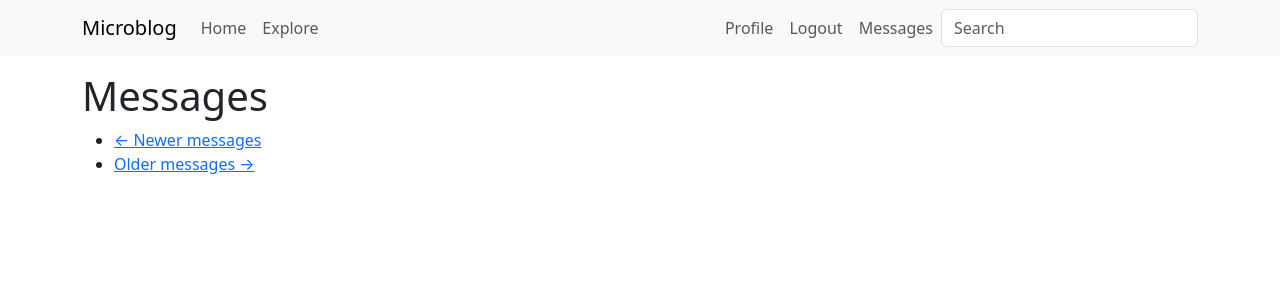
After one commit to SafanAbbasi/microblog, a Flask app: page /messages in a window 1280 px wide. The commit adds this page. Shown: the top 300 px of the page. Run offline with Flask 3, Linux system fonts and the light colour scheme; the visitor is signed in with stand-in values (Sample User, id 1); data comes from the database, SQL or seed files in the repository; data that the repository does not hold is empty; some libraries are stand-ins or nearby versions.

Commit message:
add support for message and private messages

```diff
--- a/app/main/forms.py
+++ b/app/main/forms.py
@@ -43,3 +43,8 @@ class SearchForm(FlaskForm):
         if 'meta' not in kwargs:
             kwargs['meta'] = {'csrf': False}
         super(SearchForm, self).__init__(*args, **kwargs)
+
+class MessageForm(FlaskForm):
+    message = TextAreaField(_l('Message'), validators=[
+        DataRequired(), Length(min=0, max=140)])
+    submit = SubmitField(_l('Submit'))
--- a/app/main/routes.py
+++ b/app/main/routes.py
@@ -13,6 +13,8 @@ from app.main import bp
 from app.main.forms import SearchForm
 from flask import send_from_directory, current_app
 import os
+from app.main.forms import MessageForm
+from app.models import Message
 
 @bp.before_app_request
 def before_request():
@@ -184,3 +186,38 @@ def user_popup(username):
     user = db.first_or_404(sa.select(User).where(User.username == username))
     form = EmptyForm()
     return render_template('user_popup.html', user=user, form=form)
+
+
+
+@bp.route('/send_message/<recipient>', methods=['GET', 'POST'])
+@login_required
+def send_message(recipient):
+    user = db.first_or_404(sa.select(User).where(User.username == recipient))
+    form = MessageForm()
+    if form.validate_on_submit():
+        msg = Message(author=current_user, recipient=user,
+                      body=form.message.data)
+        db.session.add(msg)
+        db.session.commit()
+        flash(_('Your message has been sent.'))
+        return redirect(url_for('main.user', username=recipient))
+    return render_template('send_message.html', title=_('Send Message'),
+                           form=form, recipient=recipient)
+
+@bp.route('/messages')
+@login_required
+def messages():
+    current_user.last_message_read_time = datetime.now(timezone.utc)
+    db.session.commit()
+    page = request.args.get('page', 1, type=int)
+    query = current_user.messages_received.select().order_by(
+        Message.timestamp.desc())
+    messages = db.paginate(query, page=page,
+                           per_page=current_app.config['POSTS_PER_PAGE'],
+                           error_out=False)
+    next_url = url_for('main.messages', page=messages.next_num) \
+        if messages.has_next else None
+    prev_url = url_for('main.messages', page=messages.prev_num) \
+        if messages.has_prev else None
+    return render_template('messages.html', messages=messages.items,
+                           next_url=next_url, prev_url=prev_url)
--- a/app/models.py
+++ b/app/models.py
@@ -44,6 +44,19 @@ class User(UserMixin, db.Model):
         secondaryjoin=(followers.c.follower_id == id),
         back_populates='following')
 
+    last_message_read_time: so.Mapped[Optional[datetime]]
+
+    messages_sent: so.WriteOnlyMapped['Message'] = so.relationship(
+        foreign_keys='Message.sender_id', back_populates='author')
+    messages_received: so.WriteOnlyMapped['Message'] = so.relationship(
+        foreign_keys='Message.recipient_id', back_populates='recipient')
+
+    def unread_message_count(self):
+        last_read_time = self.last_message_read_time or datetime(1900, 1, 1)
+        query = sa.select(Message).where(Message.recipient == self,
+                                         Message.timestamp > last_read_time)
+        return db.session.scalar(sa.select(sa.func.count()).select_from(
+            query.subquery()))
     def set_password(self, password):
         self.password_hash = generate_password_hash(password)
 
@@ -172,3 +185,23 @@ class Post(SearchableMixin, db.Model):
         return '<Post {}>'.format(self.body)
 
     __searchable__ = ['body']
+
+class Message(db.Model):
+    id: so.Mapped[int] = so.mapped_column(primary_key=True)
+    sender_id: so.Mapped[int] = so.mapped_column(sa.ForeignKey(User.id),
+                                                 index=True)
+    recipient_id: so.Mapped[int] = so.mapped_column(sa.ForeignKey(User.id),
+                                                    index=True)
+    body: so.Mapped[str] = so.mapped_column(sa.String(140))
+    timestamp: so.Mapped[datetime] = so.mapped_column(
+        index=True, default=lambda: datetime.now(timezone.utc))
+
+    def __repr__(self):
+        return '<Message {}>'.format(self.body)
+
+    author: so.Mapped[User] = so.relationship(
+        foreign_keys='Message.sender_id',
+        back_populates='messages_sent')
+    recipient: so.Mapped[User] = so.relationship(
+        foreign_keys='Message.recipient_id',
+        back_populates='messages_received')
--- a/app/templates/base.html
+++ b/app/templates/base.html
@@ -44,6 +44,12 @@
             </li>
             <li class="nav-item">
               <a class="nav-link" aria-current="page" href="{{ url_for('auth.logout') }}">{{ _('Logout') }}</a>
+            </li>
+            <li class="nav-item">
+                <a class="nav-link" aria-current="page"
+                        href="{{ url_for('main.messages') }}">
+                    {{ _('Messages') }}
+                </a>
             </li>
             {% endif %}
           </ul>
--- /dev/null
+++ b/app/templates/messages.html
@@ -0,0 +1,22 @@
+{% extends "base.html" %}
+
+{% block content %}
+    <h1>{{ _('Messages') }}</h1>
+    {% for post in messages %}
+        {% include '_post.html' %}
+    {% endfor %}
+    <nav aria-label="...">
+        <ul class="pager">
+            <li class="previous{% if not prev_url %} disabled{% endif %}">
+                <a href="{{ prev_url or '#' }}">
+                    <span aria-hidden="true">&larr;</span> {{ _('Newer messages') }}
+                </a>
+            </li>
+            <li class="next{% if not next_url %} disabled{% endif %}">
+                <a href="{{ next_url or '#' }}">
+                    {{ _('Older messages') }} <span aria-hidden="true">&rarr;</span>
+                </a>
+            </li>
+        </ul>
+    </nav>
+{% endblock %}
```
Also changed, not shown: app/templates/send_message.html (added, +7 -0 lines), app/templates/user.html (+8 -0 lines), app/translations/es/LC_MESSAGES/messages.po, app/translations/ur_PK/LC_MESSAGES/messages.po.
